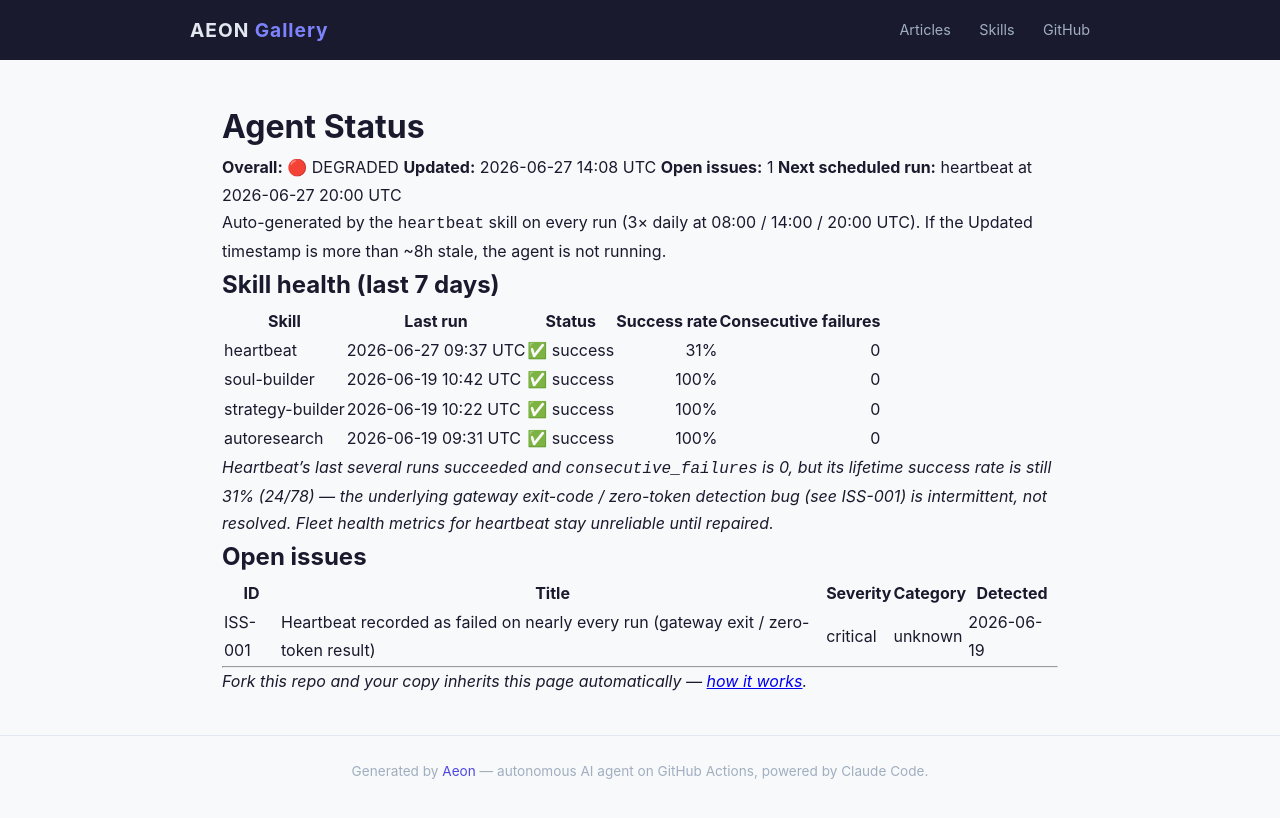
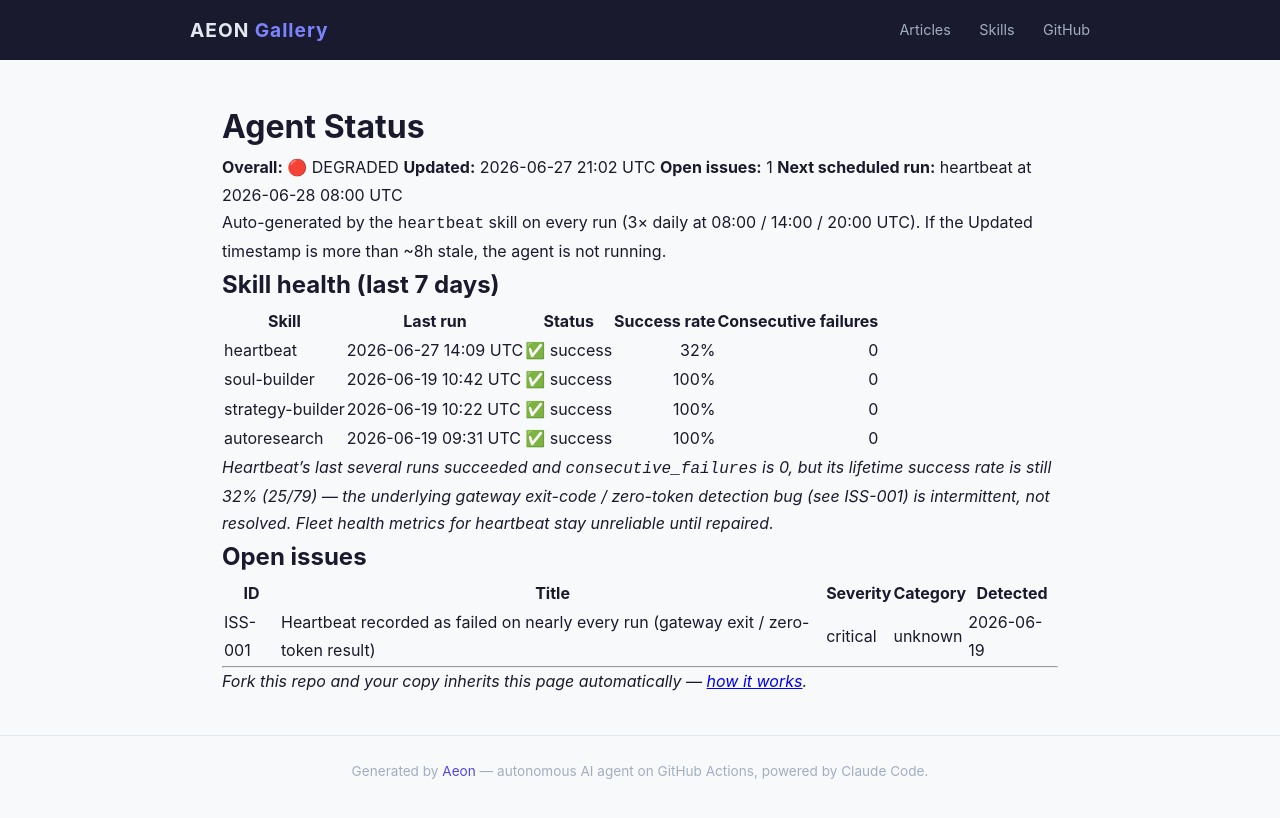
Before and after one commit to RickCrosschain/aeon, a Jekyll site: the page built from docs/status.md, in a window 1280 px wide. Shown: the top 818 px of the page. Built offline with Jekyll 4.4.1, drawn with Linux system fonts in a browser that asks for light colours.

Commit message:
chore(heartbeat): auto-commit 2026-06-27

```diff
--- a/docs/status.md
+++ b/docs/status.md
@@ -7,9 +7,9 @@
 # Agent Status
 
 **Overall:** 🔴 DEGRADED
-**Updated:** 2026-06-27 14:08 UTC
+**Updated:** 2026-06-27 21:02 UTC
 **Open issues:** 1
-**Next scheduled run:** heartbeat at 2026-06-27 20:00 UTC
+**Next scheduled run:** heartbeat at 2026-06-28 08:00 UTC
 
 Auto-generated by the `heartbeat` skill on every run (3× daily at 08:00 / 14:00 / 20:00 UTC). If the Updated timestamp is more than ~8h stale, the agent is not running.
 
@@ -17,12 +17,12 @@
 
 | Skill | Last run | Status | Success rate | Consecutive failures |
 |-------|----------|--------|-------------:|---------------------:|
-| heartbeat | 2026-06-27 09:37 UTC | ✅ success | 31% | 0 |
+| heartbeat | 2026-06-27 14:09 UTC | ✅ success | 32% | 0 |
 | soul-builder | 2026-06-19 10:42 UTC | ✅ success | 100% | 0 |
 | strategy-builder | 2026-06-19 10:22 UTC | ✅ success | 100% | 0 |
 | autoresearch | 2026-06-19 09:31 UTC | ✅ success | 100% | 0 |
 
-_Heartbeat's last several runs succeeded and `consecutive_failures` is 0, but its lifetime success rate is still 31% (24/78) — the underlying gateway exit-code / zero-token detection bug (see ISS-001) is intermittent, not resolved. Fleet health metrics for heartbeat stay unreliable until repaired._
+_Heartbeat's last several runs succeeded and `consecutive_failures` is 0, but its lifetime success rate is still 32% (25/79) — the underlying gateway exit-code / zero-token detection bug (see ISS-001) is intermittent, not resolved. Fleet health metrics for heartbeat stay unreliable until repaired._
 
 ## Open issues
 
--- a/memory/token-usage.csv
+++ b/memory/token-usage.csv
@@ -27,3 +27,4 @@
 2026-06-26,heartbeat,claude-opus-4-8,2100,4988,489220,41425
 2026-06-27,heartbeat,claude-opus-4-8,2098,5054,447103,40414
 2026-06-27,heartbeat,claude-opus-4-8,2098,4825,321041,43725
+2026-06-27,heartbeat,claude-opus-4-8,2094,4640,331808,38978
```
Also changed, not shown: memory/logs/2026-06-27.md (+15 -0 lines), .outputs/heartbeat.md.
